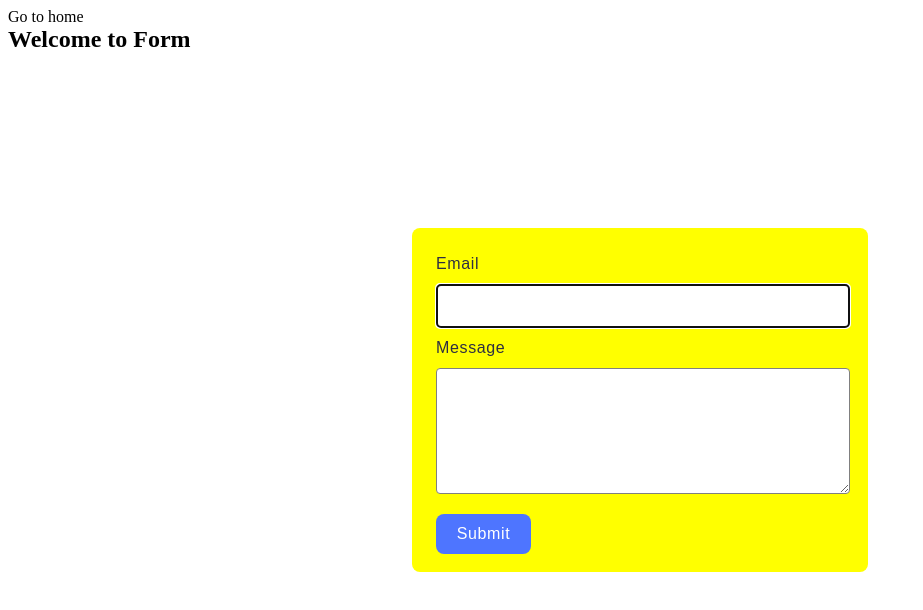
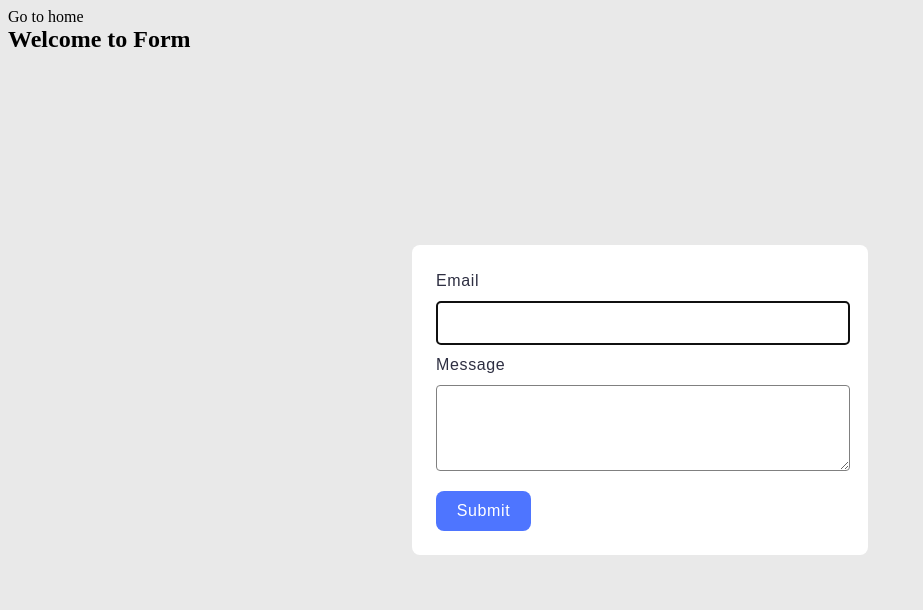
Before and after one commit to MichaelTetris/goit-js-hw-09, a website built with Vite: page src/2-form.html in a window 1280 px wide. Shown: the whole page, without its empty margins (0-923 px from the left). Built offline with nearby package versions, Linux system fonts and the light colour scheme.

Commit message:
stylization form

```diff
--- a/src/2-form.html
+++ b/src/2-form.html
@@ -8,7 +8,7 @@
     <link rel="stylesheet" href="./css/styles.css" />
   </head>
   <body>
-    <section>
+    <section class="form-sect">
       <a href="./index.html">Go to home</a>
       <h1>Welcome to Form</h1>
       <div class="form-box">
--- a/src/css/styles.css
+++ b/src/css/styles.css
@@ -5,6 +5,10 @@
   |============================
 */
 @import url('./reset.css');
+
+body{
+  background: #e9e9e9;
+}
 
 .gallery {
   display: grid;
@@ -33,9 +37,9 @@
   transform: translate(-50%, -50%);
   padding: 24px;
   width: 408px;
-  height: 296px;
+  max-height: 296px;
   border-radius: 8px;
-  background: yellow;
+  background: #fff;
 }
 
 .feedback-form{
@@ -66,15 +70,35 @@
   border: 1px solid #808080;
   border-radius: 4px;
   margin-bottom: 8px;
+
+  font-family: "Montserrat", sans-serif;
+  font-weight: 400;
+  font-size: 16px;
+  line-height: 1.5;
+  letter-spacing: 0.04em;
+  color: #2e2f42;
+}
+
+.form-input:hover{
+  border: 1px solid #000;
 }
 
 .form-message{
   width: 100%;
-  min-height: 80px;
+  height: 80px;
   border: 1px solid #808080;
   border-radius: 4px;
   margin-bottom: 16px;
+
+  font-family: "Montserrat", sans-serif;
+  font-weight: 400;
+  font-size: 16px;
+  line-height: 1.5;
+  letter-spacing: 0.04em;
+  color: #2e2f42;
 }
+
+
 
 .btn-form{
   border: 0;
@@ -91,3 +115,7 @@
   letter-spacing: 0.04em;
   color: #fff;
 }
+
+.btn-form:hover{
+  background: #6c8cff;
+}
```
